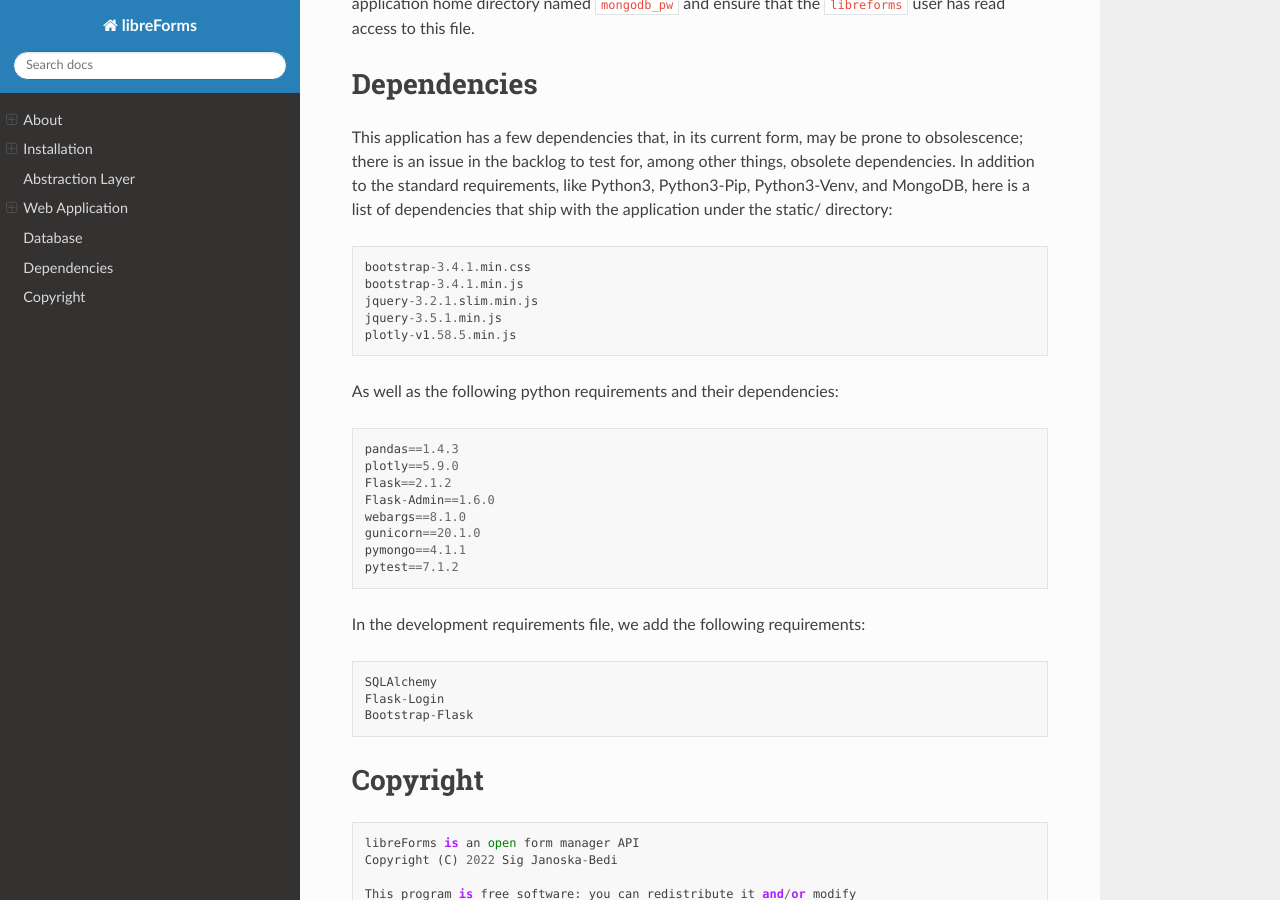
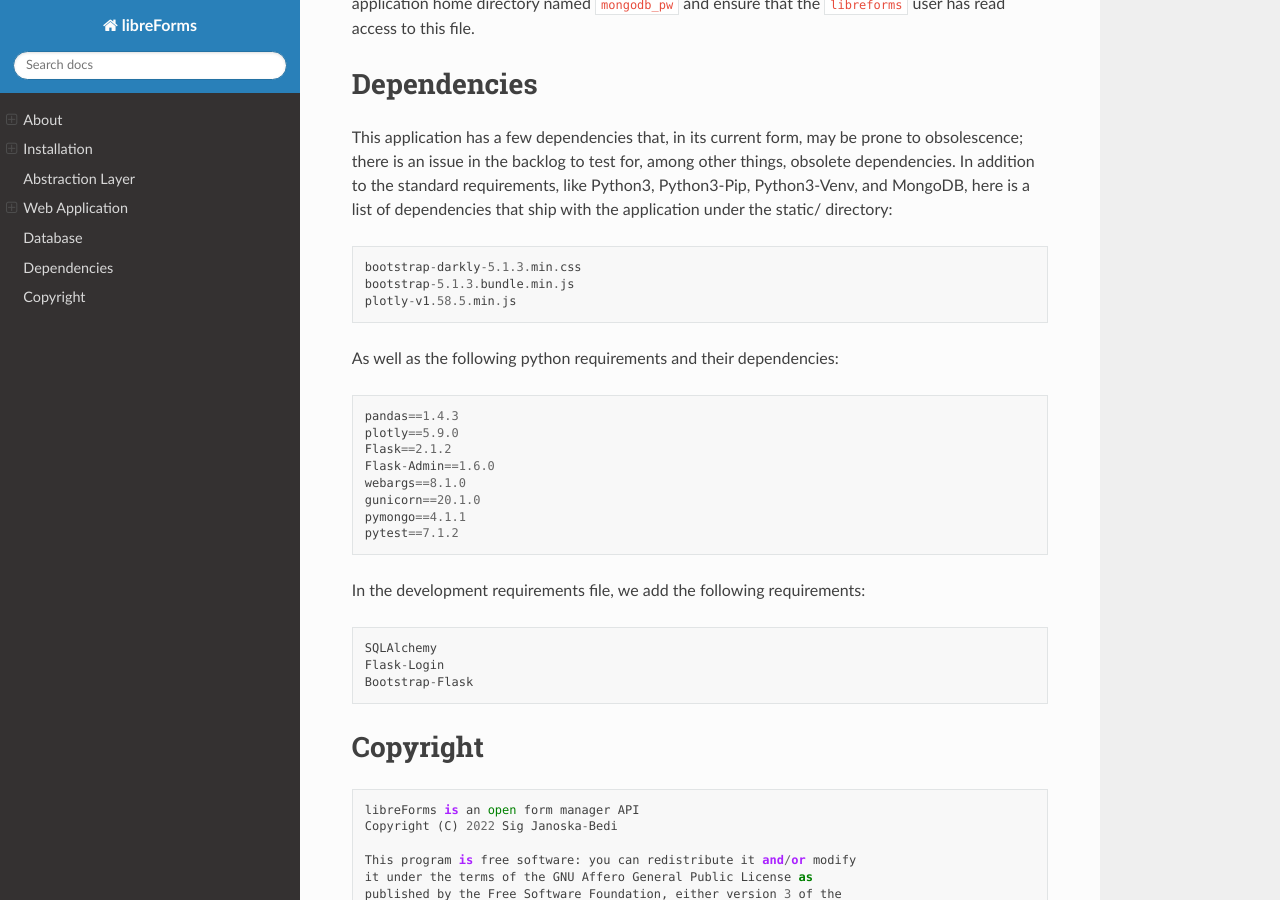
Before and after one commit to libreForms/libreForms-flask, a Sphinx documentation site: the page built from docs/source/index.md, in a window 1280 px wide and 900 px high, scrolled down 7344 px. Built offline with Sphinx 7.4.7 and the Read the Docs theme 2.0.0, drawn with Linux system fonts in a browser that asks for light colours.

Commit message:
Modified: requirements to reflect new js/css files

````diff
--- a/docs/source/index.md
+++ b/docs/source/index.md
@@ -285,10 +285,8 @@ If you elect to password protect your database, which is recommended, you should
 This application has a few dependencies that, in its current form, may be prone to obsolescence; there is an issue in the backlog to test for, among other things, obsolete dependencies. In addition to the standard requirements, like Python3, Python3-Pip, Python3-Venv, and MongoDB, here is a list of dependencies that ship with the application under the static/ directory:
 
 ```
-bootstrap-3.4.1.min.css
-bootstrap-3.4.1.min.js
-jquery-3.2.1.slim.min.js
-jquery-3.5.1.min.js
+bootstrap-darkly-5.1.3.min.css
+bootstrap-5.1.3.bundle.min.js
 plotly-v1.58.5.min.js
 ```
 
````
Also changed, not shown: README.md (+3 -5 lines).
